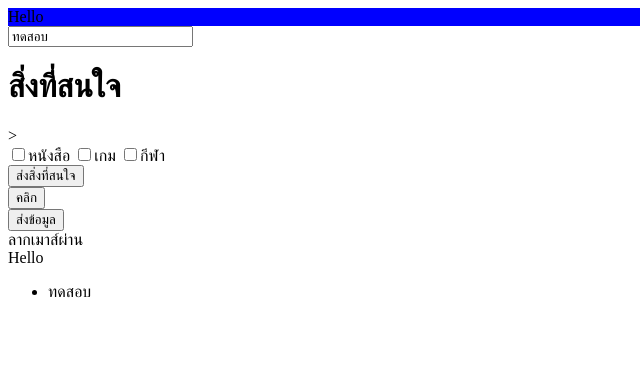
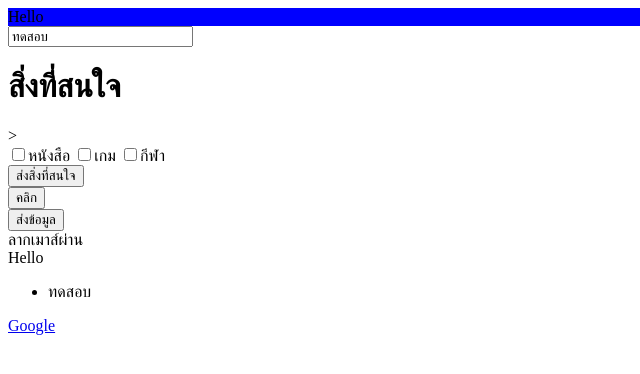
Before and after one commit to withmook/page1, a plain HTML site: page index.html in a window 1280 px wide. Shown: the full height of the page, 0-640 px from the left. Drawn offline with Linux system fonts and the light colour scheme.

Commit message:
Update index.html

```diff
--- a/index.html
+++ b/index.html
@@ -45,6 +45,8 @@
 
     <div id="mycontent"> HTMlใหม่</div>
 
+    <a id="thislink" href="https://google.com" targer="_blank">Google</a>
+
 
     <script>
         console.log('Hello');
@@ -74,6 +76,7 @@
 
         function submitData(){
            console.log('ส่งข้อมูลแล้ว');
+           btn.setAttribute('disabled','true')
         };
 
         function overItem(){
@@ -111,9 +114,11 @@
     contentHTML += '</ul>';
     let contentDOM=document.getElementById('Newcontent');
     contentDOM.innerHTML=contentHTML;
+    }
 
-
-      }
+    let thislinkDOM = document.getElementById('thislink');
+    console.log(thislinkDOM.getAttribute('href'));
+    thislinkDOM.setAttribute('href','https://youtube.com');
 
    </script>
 </body>
```
